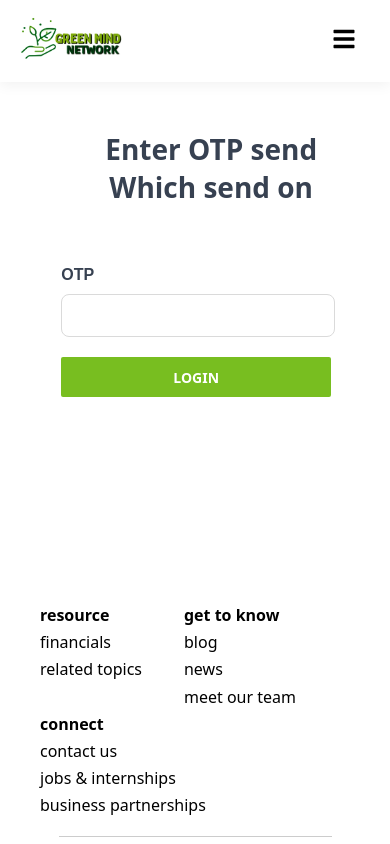
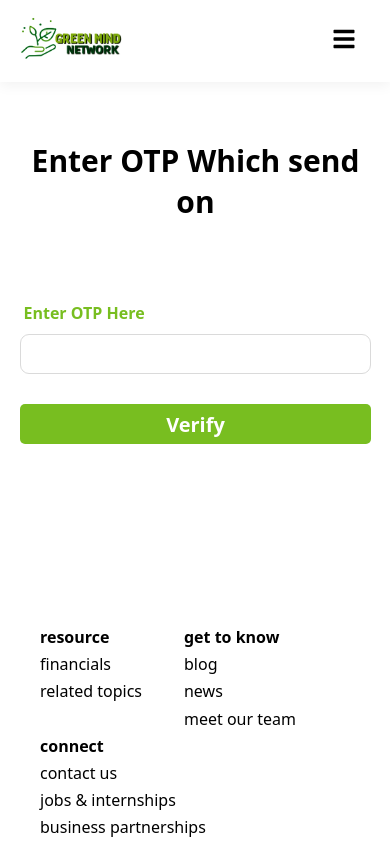
Before and after one commit to KOUSHIKJANA007/GreenMindNetwork-v1, a React (Vite) app: page /otp-input in a window 390 px wide. Shown: the top 844 px of the page. Built offline with nearby package versions, Linux system fonts and the light colour scheme; no server answers.

Commit message:
complete login,signup all bug fixed

```diff
--- a/src/components/ProfileBox.jsx
+++ b/src/components/ProfileBox.jsx
@@ -5,8 +5,12 @@ import { useDispatch, useSelector } from 'react-redux';
 import { loginAction } from '../store/userDetails';
 import { toast } from 'react-toastify';
 import { BASE_URL } from '../store/helper';
+import { validationAction } from '../store/OtpValidation';
+import LoadingBar from 'react-top-loading-bar';
 
 const ProfileBox = ({ users }) => {
+    const { progress } = useSelector((store) => store.validation);
+    const { loading } = useSelector((store) => store.user);
     const [toggleProfileCard, setToggleProfileCard] = useState(false);
     const dispatch = useDispatch();
     const navigate = useNavigate();
@@ -14,9 +18,11 @@ const ProfileBox = ({ users }) => {
         setToggleProfileCard(!toggleProfileCard);
     }
     const handleLogout = () => {
+        dispatch(validationAction.setProgress(50));
         dispatch(loginAction.doLogout());
         toast.success("Logout successfull");
         navigate("/signin");
+        dispatch(validationAction.setProgress(100));
     }
 
     let today = new Date();
@@ -24,6 +30,7 @@ const ProfileBox = ({ users }) => {
     let age = today.getFullYear() - date.getFullYear();
     return (
         <>
+            {loading && <LoadingBar color="#78be20" progress={progress} />}
             <div className="person_box">
 
                 <Link to="#"><img className="dp_image" src={BASE_URL + "/api/user/image/" + users.imageName} alt="" onClick={handleProfileCard} /></Link>
--- a/src/routes/EmailInput.jsx
+++ b/src/routes/EmailInput.jsx
@@ -16,6 +16,10 @@ const EmailInput = () => {
     }
     const handleSubmit = () => {
         dispatch(validationAction.setProgress(50))
+        if (document.getElementById("email").value.trim() == '') {
+            toast.error("Plaese enter email id");
+            return;
+        }
         dispatch(emailInput(email))
             .then(unwrapResult)
             .then((data) => {
@@ -34,16 +38,16 @@ const EmailInput = () => {
     return (
         <>
             {loading && <LoadingBar color="#78be20" progress={progress} />}
-            <Form className="login_container" onSubmit={handleSubmit} >
-                <h1 className='email_val_heading'>Enter your valid email</h1>
+            <Form className="otp_val_container" onSubmit={handleSubmit} >
+                <h2 >Enter your valid email</h2>
 
-                <div className="login_input_box">
+                <div className="otp_val_input_box">
                     <label htmlFor="email">Email</label>
-                    <input className='login_input' onChange={handleOnChange} type="email" name="email" id='email' />
+                    <input className='otp_val_input' onChange={handleOnChange} type="email" name="email" id='email' />
                 </div>
 
-                <div className="login_button">
-                    <button type='submit'>Login</button>
+                <div className="otp_val_button">
+                    <button type='submit'>Verify</button>
 
                 </div>
 
--- a/src/routes/OtpInput.jsx
+++ b/src/routes/OtpInput.jsx
@@ -17,6 +17,10 @@ const OtpInput = () => {
     const handleSubmit = (e) => {
         dispatch(validationAction.setProgress(50))
         e.preventDefault();
+        if (document.getElementById("otp").value.trim() == '') {
+            toast.error("Please enter otp");
+            return;
+        }
         dispatch(otpInput(otp))
             .then(unwrapResult)
             .then((data) => {
@@ -34,16 +38,16 @@ const OtpInput = () => {
     return (
         <>
             {loading && <LoadingBar color="#78be20" progress={progress} />}
-            <Form className="login_container" onSubmit={handleSubmit} >
-                <h1 className='otp_val_heading'>Enter OTP send Which send on <span>{useremail}</span></h1>
+            <Form className="otp_val_container" onSubmit={handleSubmit} >
+                <h2>Enter OTP Which send on <span>{useremail}</span></h2>
 
-                <div className="login_input_box">
-                    <label htmlFor="otp">OTP</label>
-                    <input className='login_input' onChange={handleOnChange} type="text" name="otp" id='otp' />
+                <div className="otp_val_input_box">
+                    <label htmlFor="otp">Enter OTP Here</label>
+                    <input className='otp_val_input' onChange={handleOnChange} type="text" name="otp" id='otp' />
                 </div>
 
-                <div className="login_button">
-                    <button type='submit'>Login</button>
+                <div className="otp_val_button">
+                    <button type='submit'>Verify</button>
 
                 </div>
 
--- a/src/routes/SignUp.jsx
+++ b/src/routes/SignUp.jsx
@@ -1,4 +1,4 @@
-import { useState } from "react"
+import { useEffect, useState } from "react"
 import { useDispatch, useSelector } from "react-redux";
 import { Form, useNavigate } from "react-router-dom";
 import { createUser } from "../store/userDetails";
@@ -19,6 +19,9 @@ const SignUp = () => {
         setUsers({ ...users, [e.target.name]: e.target.value })
     }
 
+    useEffect(()=>{
+        setUsers({ ...users, "email": useremail });
+    },[])
     const handleSubmitSignUpData = (e) => {
         e.preventDefault();
         dispatch(validationAction.setProgress(50))
@@ -66,7 +69,7 @@ const SignUp = () => {
                 </div>
                 <div className="signup_input_box">
                     <label htmlFor="email">email</label>
-                    <input className='signup_input' type="email" name="email" value={useremail} onChange={setSignupData} id='email' />
+                    <input disabled className='signup_input' type="email" name="email" value={useremail} id='email' />
                 </div>
                 <div className="signup_input_box">
                     <label htmlFor="mobile">mobile</label>
--- a/src/style/validation.css
+++ b/src/style/validation.css
@@ -3,8 +3,125 @@
     left: 10%;
 }
 
+.otp_val_container{
+   height: auto;
+   margin: 10px 10px 170px 10px;
+   padding: 10px;
+   width: 50%;
+   display: flex;
+   gap: 30px;
+   flex-direction: column;
+   position: relative;
+   top: 120px;
+   left: 25%;
+}
+.otp_val_container h2{
+   text-align: center;
+}
+.otp_val_container h2 span{
+    color: #78be20;
+}
+.otp_val_input_box{
+    display: flex;
+    flex-direction: column;
+    width: 50%;
+    position: relative;
+    left: 25%;
+}
+.otp_val_input_box label{
+    margin-bottom: 10px;
+    font-weight: 700;
+    color: #78be20;
+    position: relative;
+    left: 1%;
+}
+.otp_val_input{
+    height: 28px;
+    padding: 5px 10px;
+    border-radius: 9px;
+    outline: none;
+    border: 1px solid #dadada;
+}
+.otp_val_input:focus{
+    border: 1px solid #78be20;
+}
+.otp_val_button button{
+    width: 50%;
+    height: 40px;
+    border-radius: 5px;
+    border: none;
+    position: relative;
+    left: 25%;
+    background-color: #78be20;
+    font-size: 20px;
+    font-weight: 700;
+    color: white;
+    cursor:pointer;
+    transition: .3s ease-in-out all;
+}
+.otp_val_button button:hover{
+    background-color: #559409;
+    text-shadow: 0 0 7px #fff;
+}
+.otp_val_button button:active{
+    transform: scale(1.03);
+}
 @media (max-width:500px){
     .email_val_heading{
         left: -5%;
     }
+    .otp_val_container{
+        width: 90%;
+        left: 0%;
+    }
+    .otp_val_button button{
+        width: 100%;
+        left: 0%;
+    }
+    .otp_val_input_box{
+        width: 100%;
+        left: 0%;
+    }
+    .otp_val_container h2 {
+           font-size: 30px;
+           margin-bottom: 50px;
+    }
 }
+@media (min-width:501px) and (max-width:750px){
+
+    .otp_val_container{
+        width: 90%;
+        left: 2%;
+    }
+    .otp_val_button button{
+        width: 80%;
+        left: 9%;
+    }
+    .otp_val_input_box{
+        width: 80%;
+        left: 9%;
+    }
+    .otp_val_container h2 {
+           font-size: 30px;
+           margin-bottom: 40px;
+    }
+}
+@media (min-width:751px) and (max-width:1100px){
+
+    .otp_val_container{
+        width: 70%;
+        left: 13%;
+    }
+    .otp_val_button button{
+        width: 60%;
+        left: 20%;
+    }
+    .otp_val_input_box{
+        width: 60%;
+        left: 20%;
+    }
+    .otp_val_container h2 {
+           font-size: 32px;
+           margin-bottom: 40px;
+    }
+}
```
